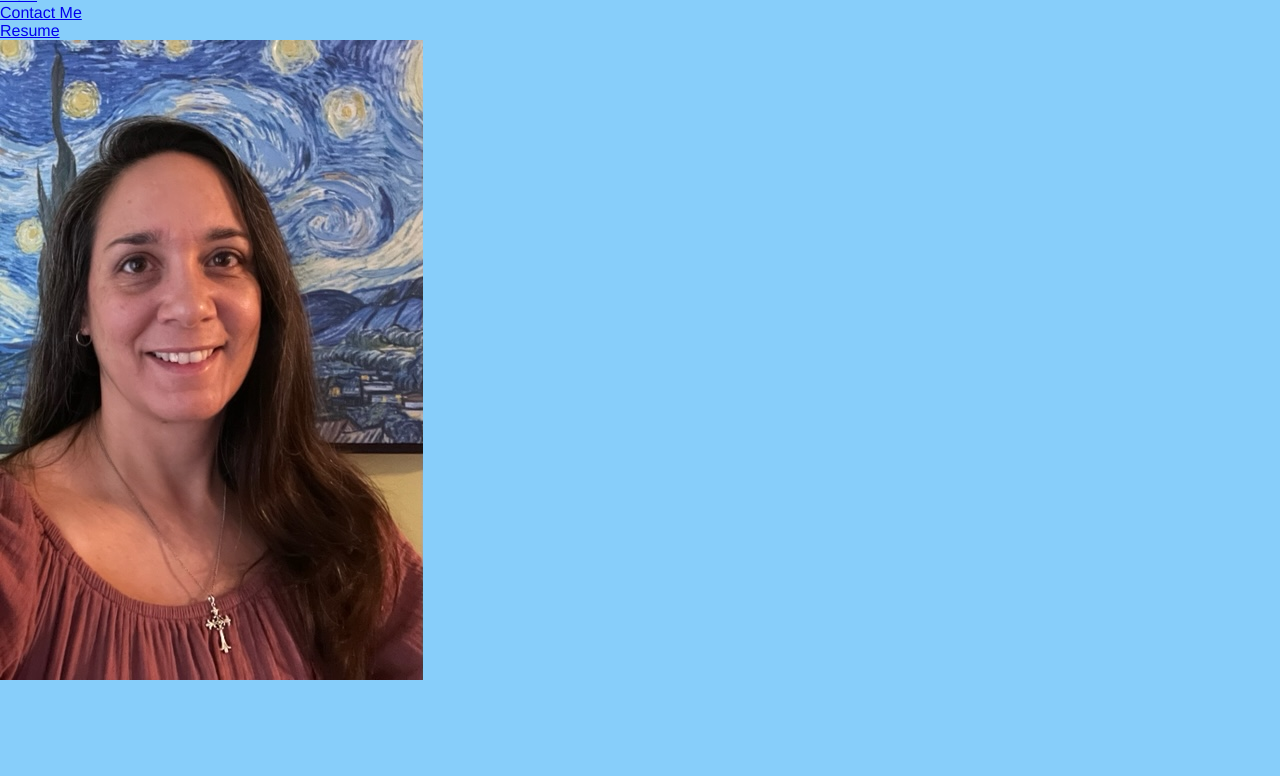
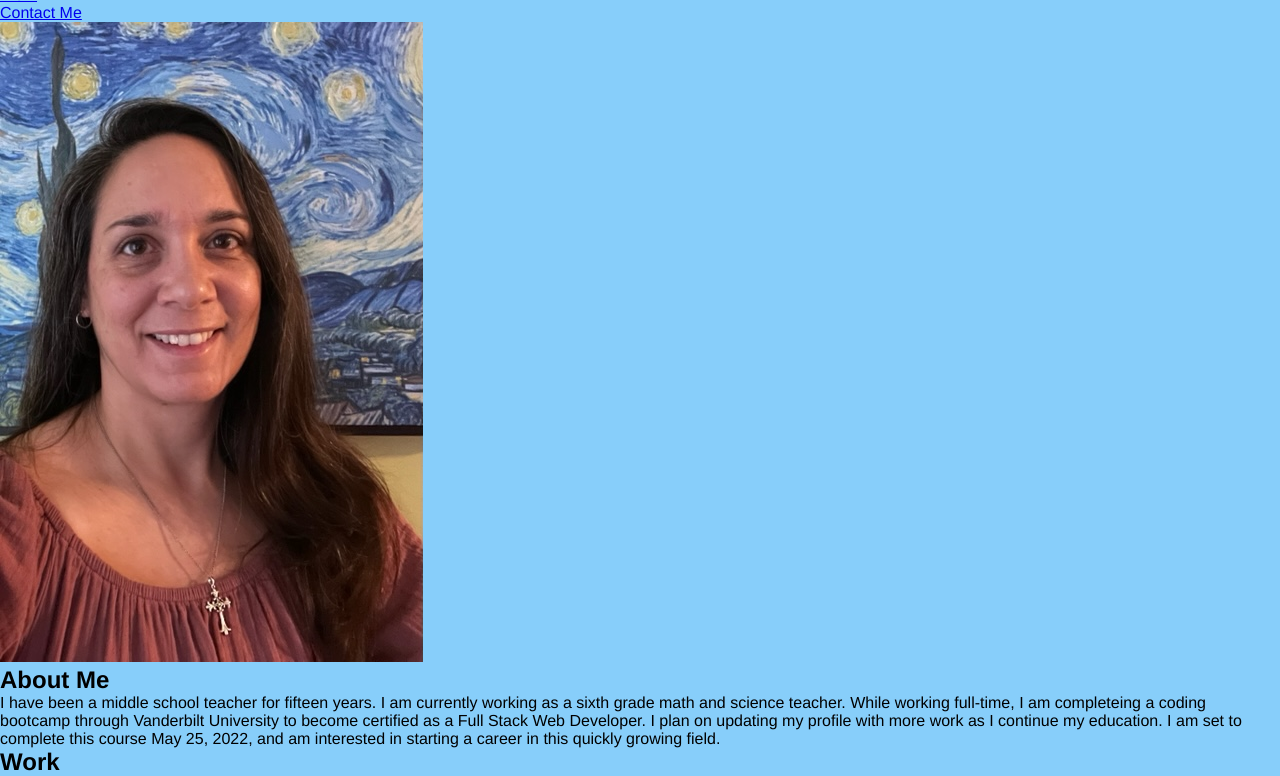
Before and after one commit to JulesMcP/JMcPortfolio-swag, a plain HTML site: page index.html in a window 1280 px wide. Shown: the part 69-845 px from the top of the page. Before the commit the page ends 800 px from the top, so only its background shows below. Drawn offline with Linux system fonts and the light colour scheme.

Commit message:
about me text and possible images added

```diff
--- a/index.html
+++ b/index.html
@@ -25,17 +25,29 @@
                 <li>
                     <a href="#contact-me">Contact Me</a>
                 </li>
-                <li>
-                    <a href="#resume">Resume</a>
-                </li>
             </ul>
         </nav>
     </header>
 
+    <!-- BEGIN CONTENT SECTION -->
     <section class="content">
-        <article id="about-me" class="all-contents">
+        <!-- ABOUT ME -->
+        <div class="flex-row">
+        <article id="about-me" class="intro">
             <img src="images/JMcPortfolio-swag-pic.jpg" alt="picture of Julieta McPherson" />
+            <h2>About Me</h2>
+            <p>I have been a middle school teacher for fifteen years. I am currently working as a sixth grade math and science teacher. While working full-time, I am completeing a coding bootcamp through Vanderbilt University to become certified as a Full Stack Web Developer. I plan on updating my profile with more work as I continue my education. I am set to complete this course May 25, 2022, and am interested in starting a career in this quickly growing field.</p>
         </article>
+        </div>
+
+        <!-- WORK -->
+        <div class="flex-row">
+        <article id="work" class="showcase">
+            <h2>Work</h2>
+
+        </article>
+        </div>
+
     </section>
 </body>
 </html>
```
Also changed, not shown: assets/css/style.css (line endings or trailing spaces), images/best-view.jpg (added), images/expert-beginner.jpg (added), images/move-forward.jfif (added).
